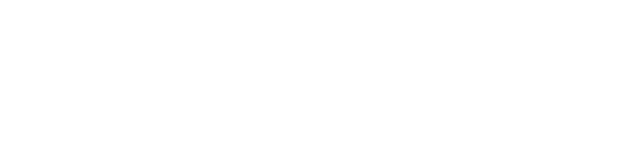
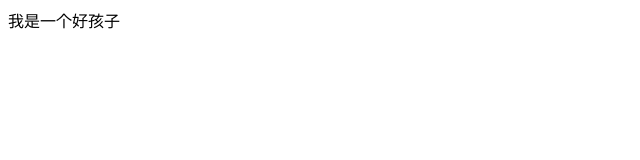
Before and after one commit to zhangchuxia/git-test, a plain HTML site: page index.html in a window 1280 px wide. Shown: the whole page, without its empty margins (0-640 px from the left). Drawn offline with Linux system fonts and the light colour scheme.

Commit message:
新增一句话

```diff
--- a/index.html
+++ b/index.html
@@ -6,6 +6,7 @@
 		<script src="js/vue.js" type="text/javascript" charset="utf-8"></script>
 	</head>
 	<body>
+	我是一个好孩子
 
 	</body>
 </html>
```
